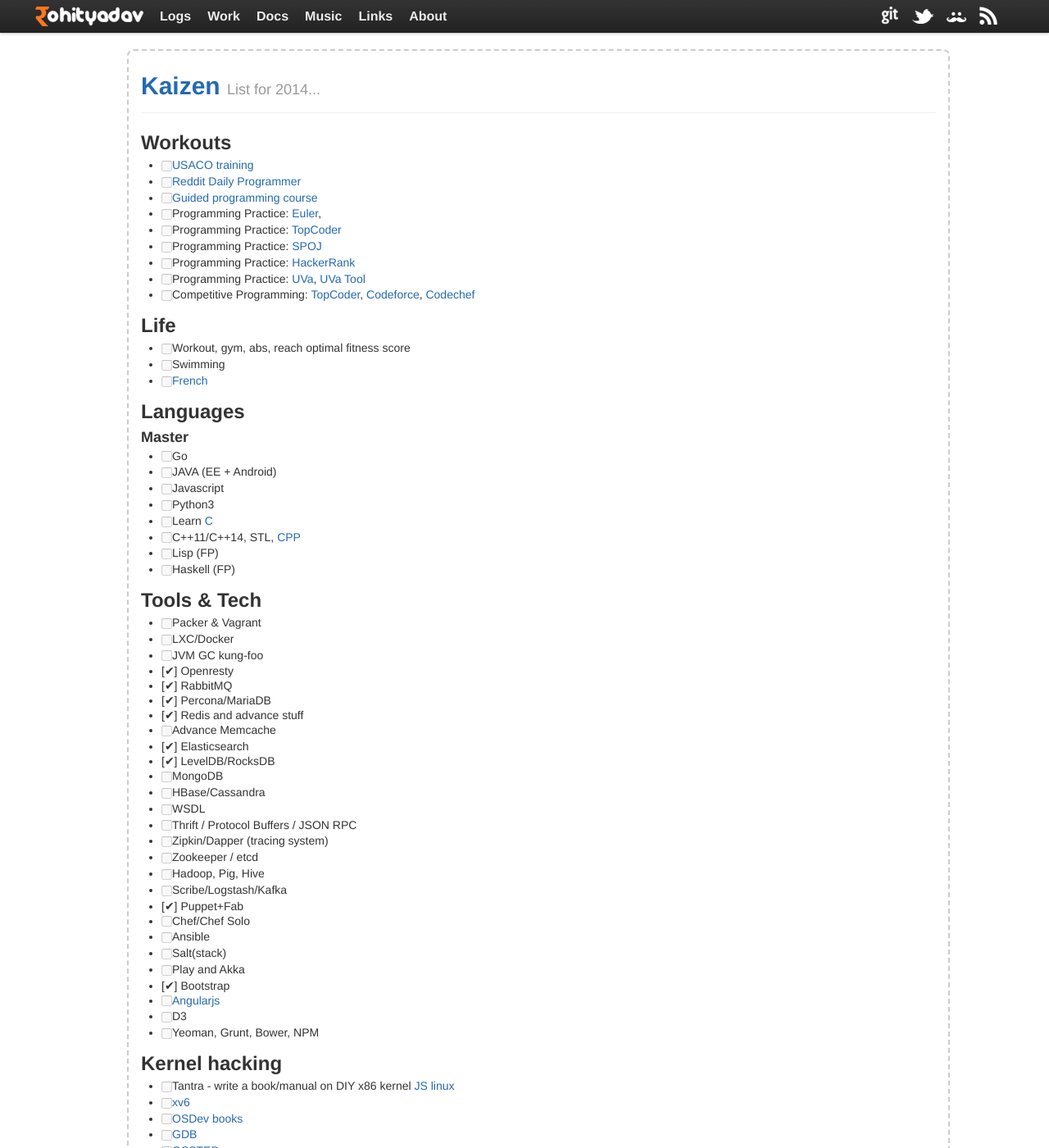
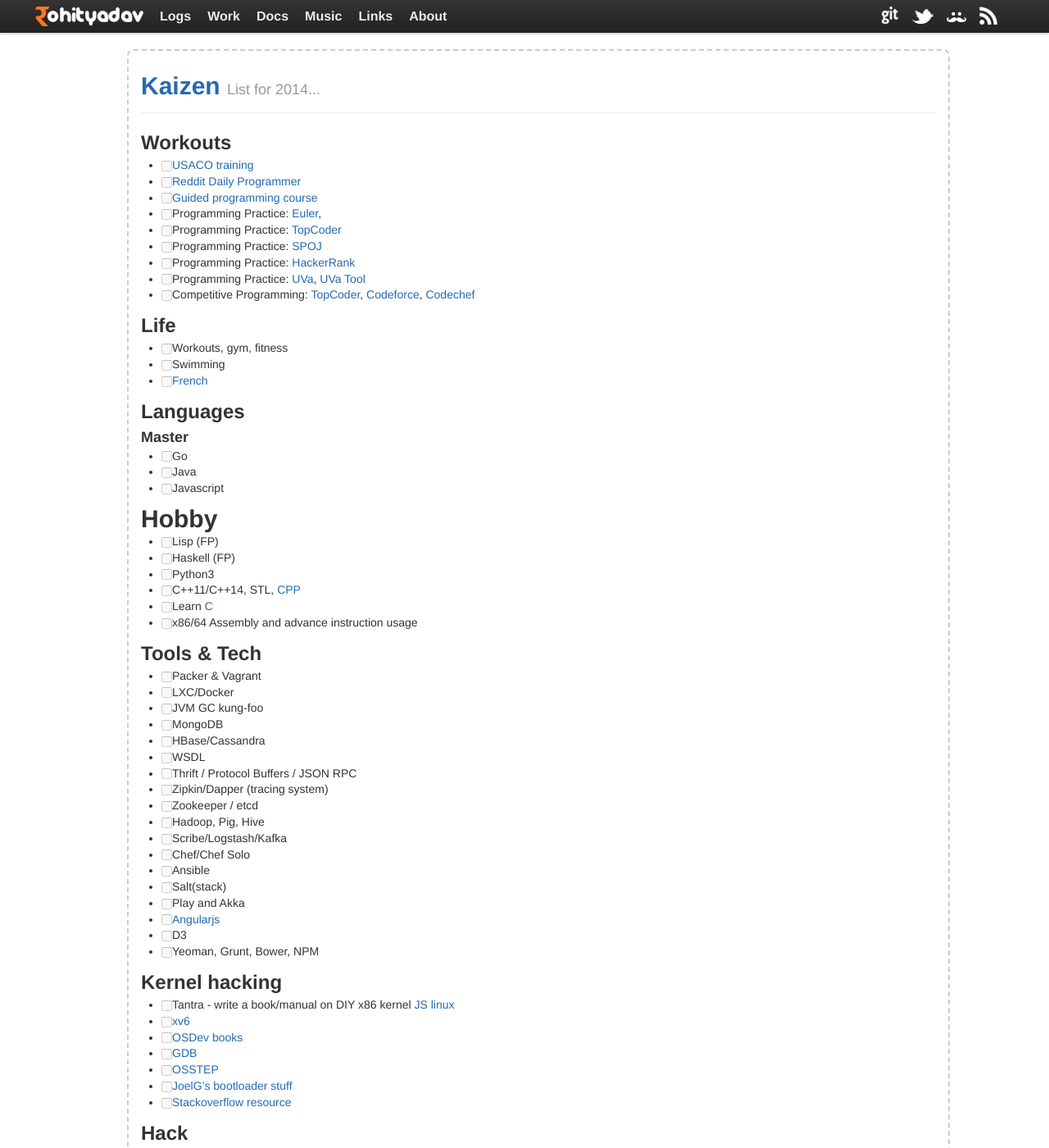
Before and after one commit to rohityadavcloud/rohityadavcloud.github.io, a Jekyll site: the page built from kaizen/index.markdown, in a window 1280 px wide and 1400 px high. Shown: the whole window at 82% size. Built offline with Jekyll 4.4.1, drawn with Linux system fonts in a browser that asks for light colours; some of the changed text lies outside the part shown.

Commit message:
kaizen: pop stuff done, rearrange stuff
Signed-off-by: Rohit Yadav <bhaisaab@baagi.org>

```diff
--- a/kaizen/index.markdown
+++ b/kaizen/index.markdown
@@ -19,7 +19,7 @@
 
 ## Life
 
-- [ ] Workout, gym, abs, reach optimal fitness score
+- [ ] Workouts, gym, fitness
 - [ ] Swimming
 - [ ] [French](http://www.duolingo.com/skill/fr/Basics-2/1)
 
@@ -28,26 +28,23 @@
 ### Master
 
 - [ ] Go
-- [ ] JAVA (EE + Android)
+- [ ] Java
 - [ ] Javascript
-- [ ] Python3
-- [ ] Learn [C](http://c.learncodethehardway.org/book)
-- [ ] C++11/C++14, STL, [CPP](http://www.learncpp.com)
+
+# Hobby
+
 - [ ] Lisp (FP)
 - [ ] Haskell (FP)
+- [ ] Python3
+- [ ] C++11/C++14, STL, [CPP](http://www.learncpp.com)
+- [ ] Learn [C](http://c.learncodethehardway.org/book)
+- [ ] x86/64 Assembly and advance instruction usage
 
 ## Tools & Tech
 
 - [ ] Packer & Vagrant
 - [ ] LXC/Docker
 - [ ] JVM GC kung-foo
-- [✔] Openresty
-- [✔] RabbitMQ
-- [✔] Percona/MariaDB
-- [✔] Redis and advance stuff
-- [ ] Advance Memcache
-- [✔] Elasticsearch
-- [✔] LevelDB/RocksDB
 - [ ] MongoDB
 - [ ] HBase/Cassandra
 - [ ] WSDL
@@ -56,12 +53,10 @@
 - [ ] Zookeeper / etcd
 - [ ] Hadoop, Pig, Hive
 - [ ] Scribe/Logstash/Kafka
-- [✔] Puppet+Fab
 - [ ] Chef/Chef Solo
 - [ ] Ansible
 - [ ] Salt(stack)
 - [ ] Play and Akka
-- [✔] Bootstrap
 - [ ] [Angularjs](https://github.com/jmcunningham/AngularJS-Learning)
 - [ ] D3
 - [ ] Yeoman, Grunt, Bower, NPM
```
Also changed, not shown: other parts of kaizen/index.markdown (+5 -6 lines).
